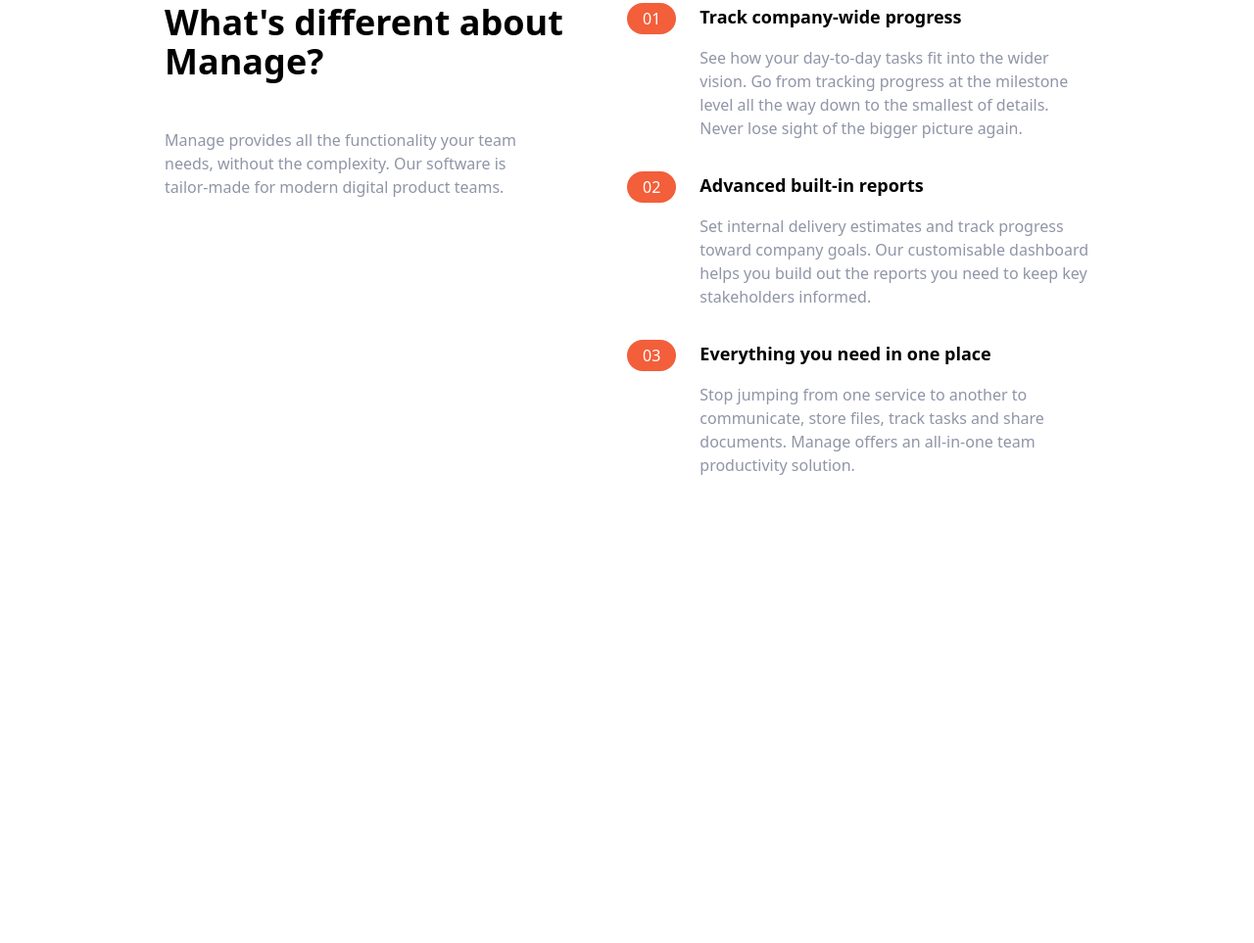
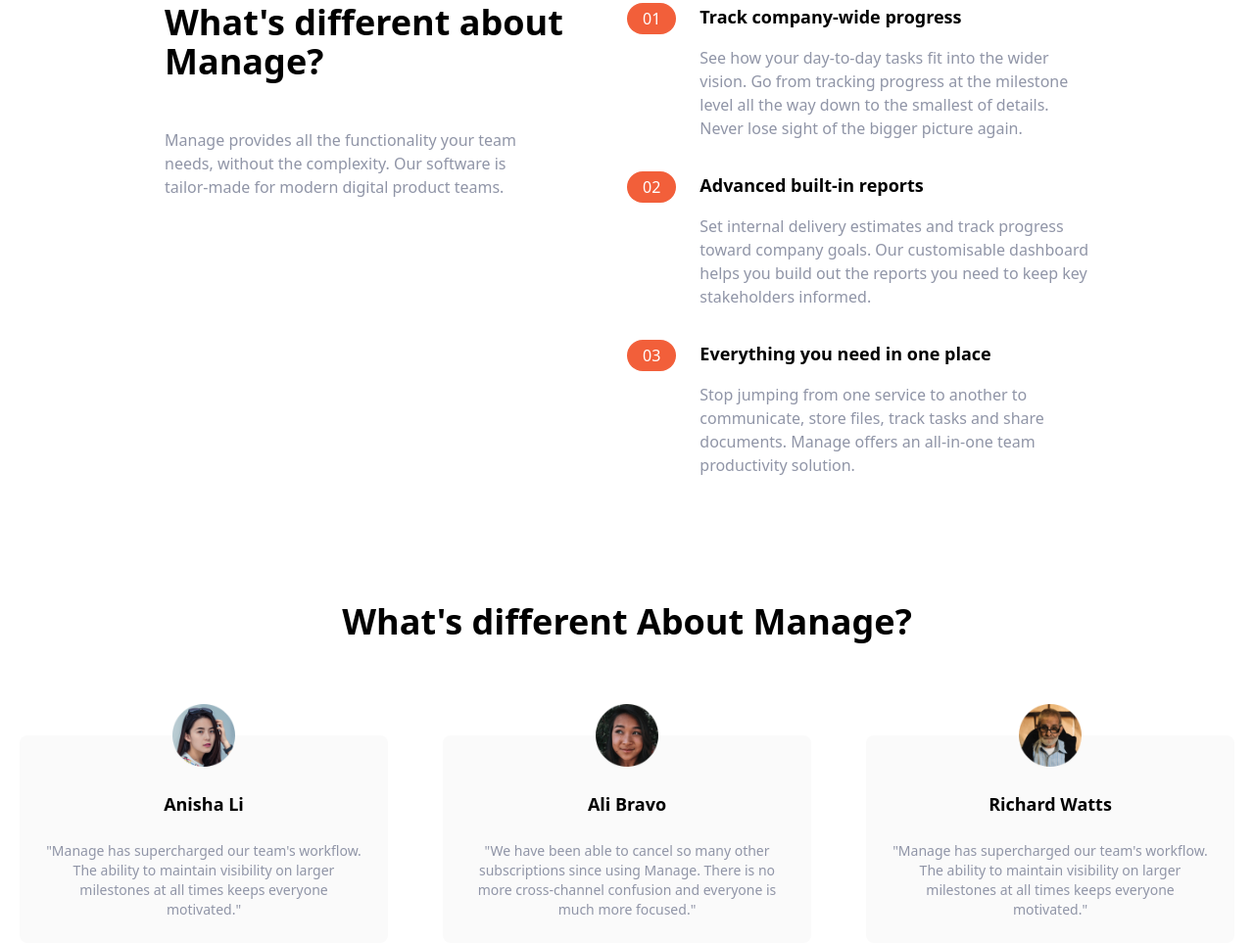
Before and after one commit to haroldjeshua/benta-io-tw, a website: page index.html in a window 1280 px wide. Shown: the part 653-1616 px from the top of the page at 98% size. Before the commit the page ends 1140 px from the top, so only its background shows below. Drawn offline with Linux system fonts and the light colour scheme.

Commit message:
MOD: testimonials section, finish

```diff
--- a/index.html
+++ b/index.html
@@ -8,6 +8,7 @@
     <link rel="stylesheet" href="css/main.css" />
   </head>
   <body>
+    <!-- Nav -->
     <nav class="relative container mx-auto p-6">
       <div class="flex items-center justify-between">
         <div class="pt-2">
@@ -29,6 +30,7 @@
       </div>
     </nav>
 
+    <!-- Hero -->
     <section id="hero">
       <div
         class="container flex flex-col-reverse md:flex-row items-center px-6 mx-auto mt-10 space-y-0 md:space-y-0"
@@ -59,6 +61,7 @@
       </div>
     </section>
 
+    <!-- Features -->
     <section id="features">
       <div
         class="container flex flex-col px-4 mx-auto mt-10 space-y-12 md:space-y-0 md:flex-row"
@@ -167,5 +170,57 @@
         </div>
       </div>
     </section>
+
+    <!-- Testimonials -->
+    <section id="testimonials">
+      <div class="max-w6xl px-5 mx-auto mt-32 text-center">
+        <!-- Testimonial Heading -->
+        <h2 class="text-4xl font-bold text-center">
+          What's different About Manage?
+        </h2>
+
+        <!-- Testimonial Content -->
+        <div class="flex flex-col gap-8 mt-24 md:flex-row md:space-x-6">
+          <!-- Testimonial 1 -->
+          <div
+            class="flex flex-col items-center p-6 space-y-6 rounded-lg bg-veryLightGray md:w-1/3"
+          >
+            <img src="img/avatar-anisha.png" alt="" class="w-16 -mt-14" />
+            <h5 class="text-lg font-bold">Anisha Li</h5>
+            <p class="text-sm text-darkGrayishBlue">
+              "Manage has supercharged our team's workflow. The ability to
+              maintain visibility on larger milestones at all times keeps
+              everyone motivated."
+            </p>
+          </div>
+
+          <!-- Testimonial 2 -->
+          <div
+            class="flex flex-col items-center p-6 space-y-6 rounded-lg bg-veryLightGray md:w-1/3"
+          >
+            <img src="img/avatar-ali.png" alt="" class="w-16 -mt-14" />
+            <h5 class="text-lg font-bold">Ali Bravo</h5>
+            <p class="text-sm text-darkGrayishBlue">
+              "We have been able to cancel so many other subscriptions since
+              using Manage. There is no more cross-channel confusion and
+              everyone is much more focused."
+            </p>
+          </div>
+
+          <!-- Testimonial 3 -->
+          <div
+            class="hidden flex-col items-center p-6 space-y-6 rounded-lg bg-veryLightGray md:flex md:w-1/3"
+          >
+            <img src="img/avatar-richard.png" alt="" class="w-16 -mt-14" />
+            <h5 class="text-lg font-bold">Richard Watts</h5>
+            <p class="text-sm text-darkGrayishBlue">
+              "Manage has supercharged our team's workflow. The ability to
+              maintain visibility on larger milestones at all times keeps
+              everyone motivated."
+            </p>
+          </div>
+        </div>
+      </div>
+    </section>
   </body>
 </html>
```
Also changed, not shown: css/main.css.
